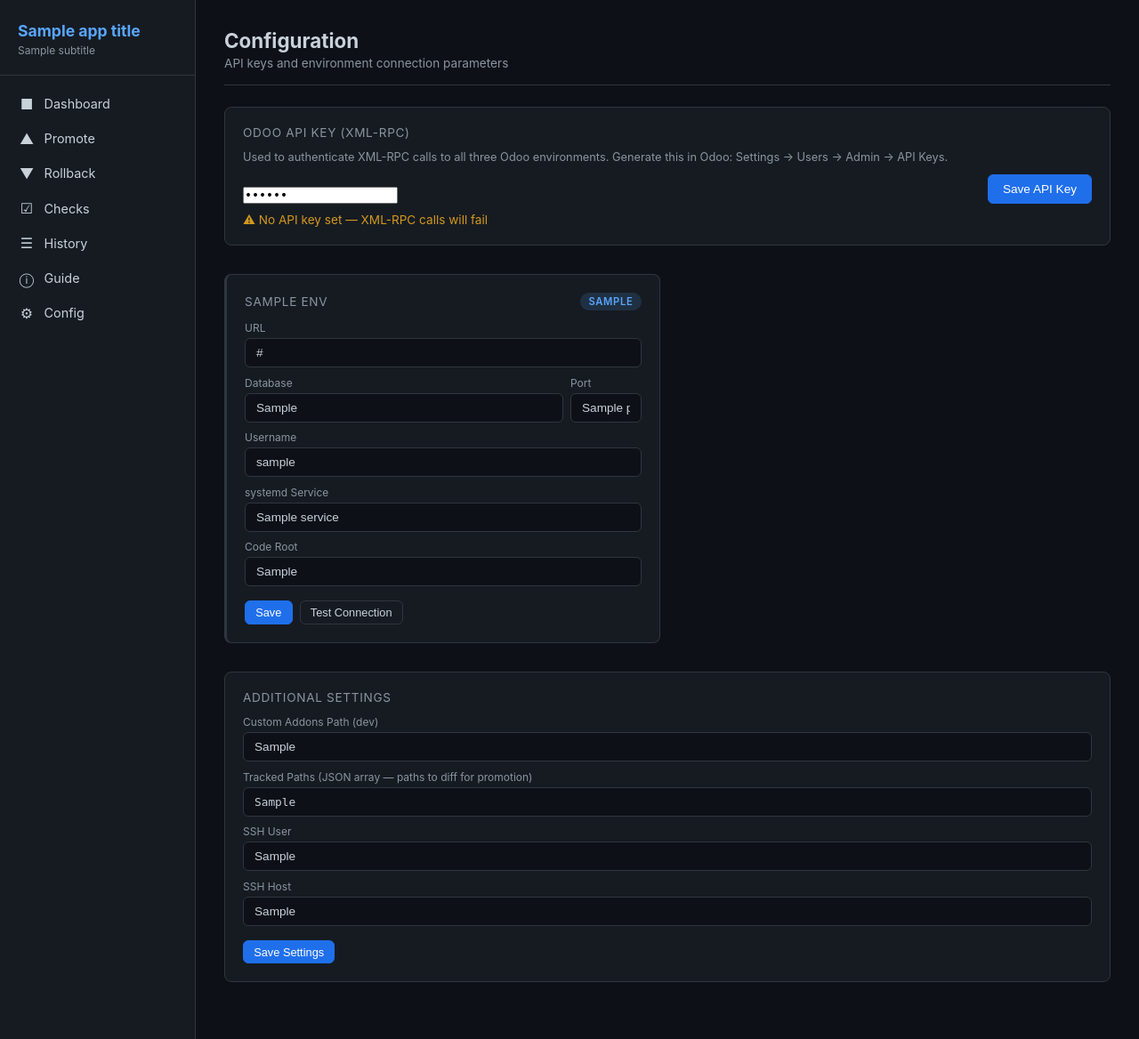
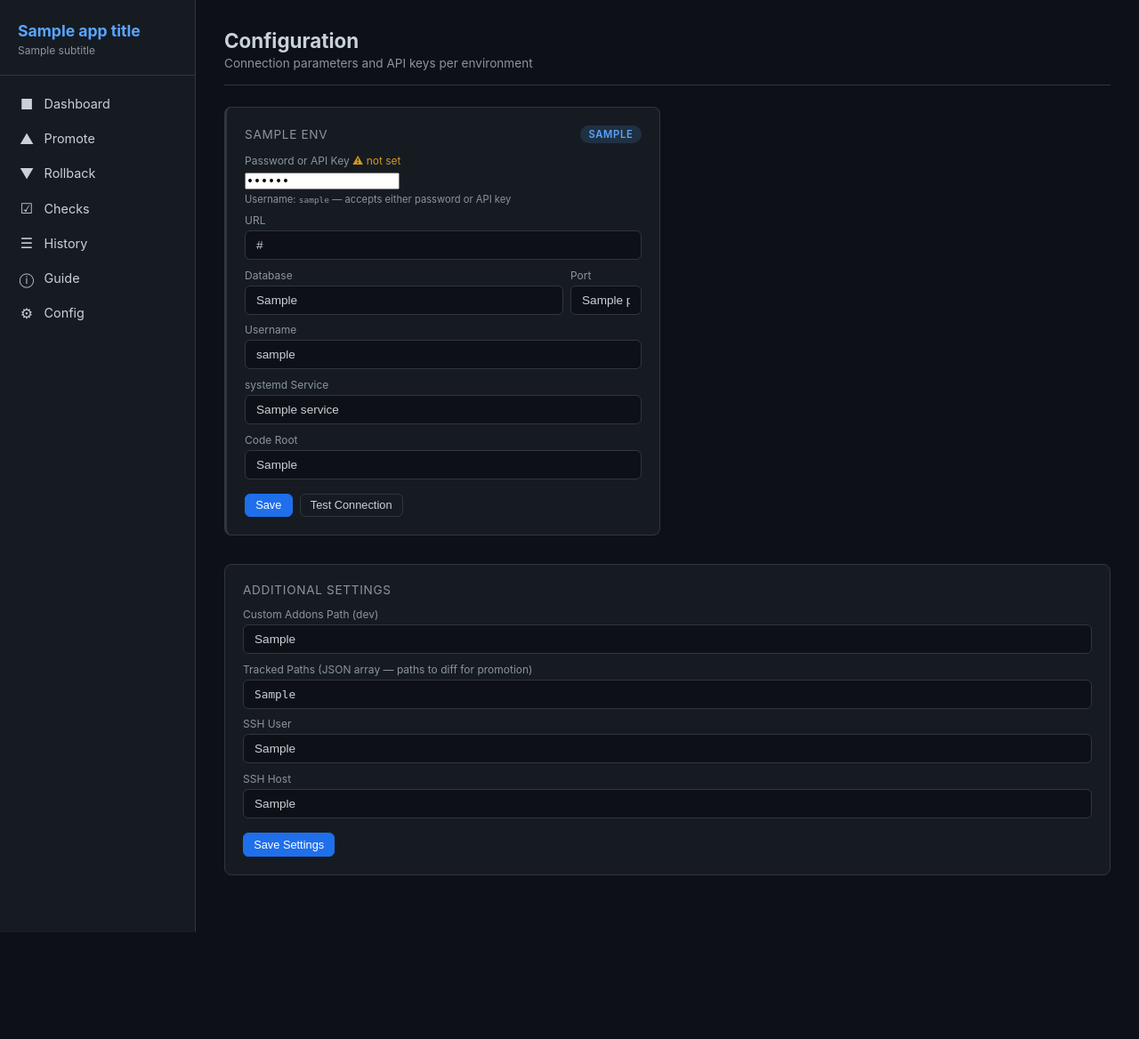
Before and after one commit to mazzarol/pb-promote, a Python web app: template app/templates/config.html in a window 1280 px wide. Shown: the whole page at 89% size. After the commit the page ends 1048 px from the top, so only its background shows below. Run offline with Jinja, Linux system fonts and the light colour scheme; the template is opened without the code that fills it: most values are stand-ins (such as "Sample title", 1, 10 or a date in 2020).

Commit message:
Per-environment API keys + pb-promote service user
- API key/password field per environment (not global)
- Username defaults to pb-promote instead of admin
- Accepts either password or API key for XML-RPC auth
- get_env_api_key(env) loads per-env key from DB
- Created pb-promote Odoo user on dev (ID 4192) and stage (ID 4174)

```diff
--- a/app/templates/config.html
+++ b/app/templates/config.html
@@ -4,35 +4,12 @@
 
 <div class="page-header">
     <h2>Configuration</h2>
-    <p>API keys and environment connection parameters</p>
+    <p>Connection parameters and API keys per environment</p>
 </div>
 
 {% if saved %}
 <div class="alert alert-ok">✓ Configuration saved successfully.</div>
 {% endif %}
-
-<!-- Global API Key -->
-<div class="card" style="margin-bottom: 2rem;">
-    <div class="card-header">Odoo API Key (XML-RPC)</div>
-    <p style="color: var(--muted); font-size: 0.8rem; margin-bottom: 0.75rem;">
-        Used to authenticate XML-RPC calls to all three Odoo environments.
-        Generate this in Odoo: Settings → Users → Admin → API Keys.
-    </p>
-    <form method="post" action="/config/save-api-key" style="display: flex; gap: 0.75rem; align-items: flex-end;">
-        <div style="flex: 1;">
-            <input type="password" name="api_key" id="api-key"
-                   value="{{ api_key_masked }}" autocomplete="off"
-                   placeholder="Enter Odoo API key..."
-                   style="font-family: monospace;">
-        </div>
-        <button type="submit" class="btn btn-primary">Save API Key</button>
-    </form>
-    {% if api_key_ok %}
-    <div style="margin-top: 0.6rem; color: var(--green); font-size: 0.85rem;">✓ API key configured</div>
-    {% else %}
-    <div style="margin-top: 0.6rem; color: var(--orange); font-size: 0.85rem;">⚠ No API key set — XML-RPC calls will fail</div>
-    {% endif %}
-</div>
 
 <!-- Per-Environment Config -->
 <div class="grid-2" style="margin-bottom: 2rem;">
@@ -44,6 +21,23 @@
         </div>
         <form method="post" action="/config/save-env" class="env-form" data-env="{{ env.env_type }}">
             <input type="hidden" name="env_type" value="{{ env.env_type }}">
+
+            <!-- API Key or Password -->
+            <label style="display: block; font-size: 0.75rem; color: var(--muted); margin: 0.6rem 0 0.25rem;">
+                Password or API Key
+                {% if env.api_key_ok %}
+                <span style="color: var(--green);">✓ set</span>
+                {% else %}
+                <span style="color: var(--orange);">⚠ not set</span>
+                {% endif %}
+            </label>
+            <input type="password" name="api_key" autocomplete="off"
+                   value="{{ env.api_key_masked }}"
+                   placeholder="User password or API key (Profile → Account Security)"
+                   style="font-family: monospace;">
+            <div style="font-size: 0.7rem; color: var(--muted); margin-top: 0.2rem;">
+                Username: <code>{{ env.username }}</code> — accepts either password or API key
+            </div>
 
             <label style="display: block; font-size: 0.75rem; color: var(--muted); margin: 0.6rem 0 0.25rem;">
                 URL
```
Also changed, not shown: app/main.py (+11 -26 lines), app/models.py (+11 -3 lines), app/odoo_client.py (+17 -14 lines).
